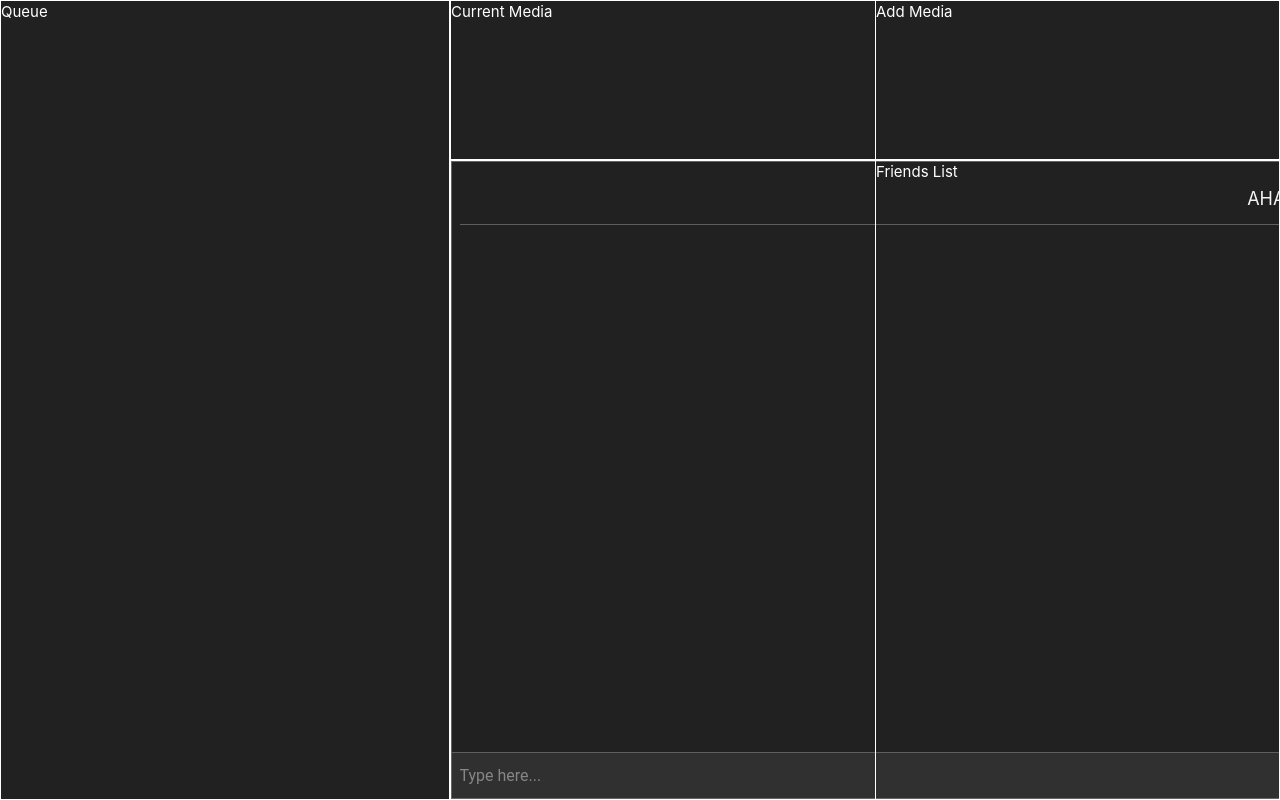
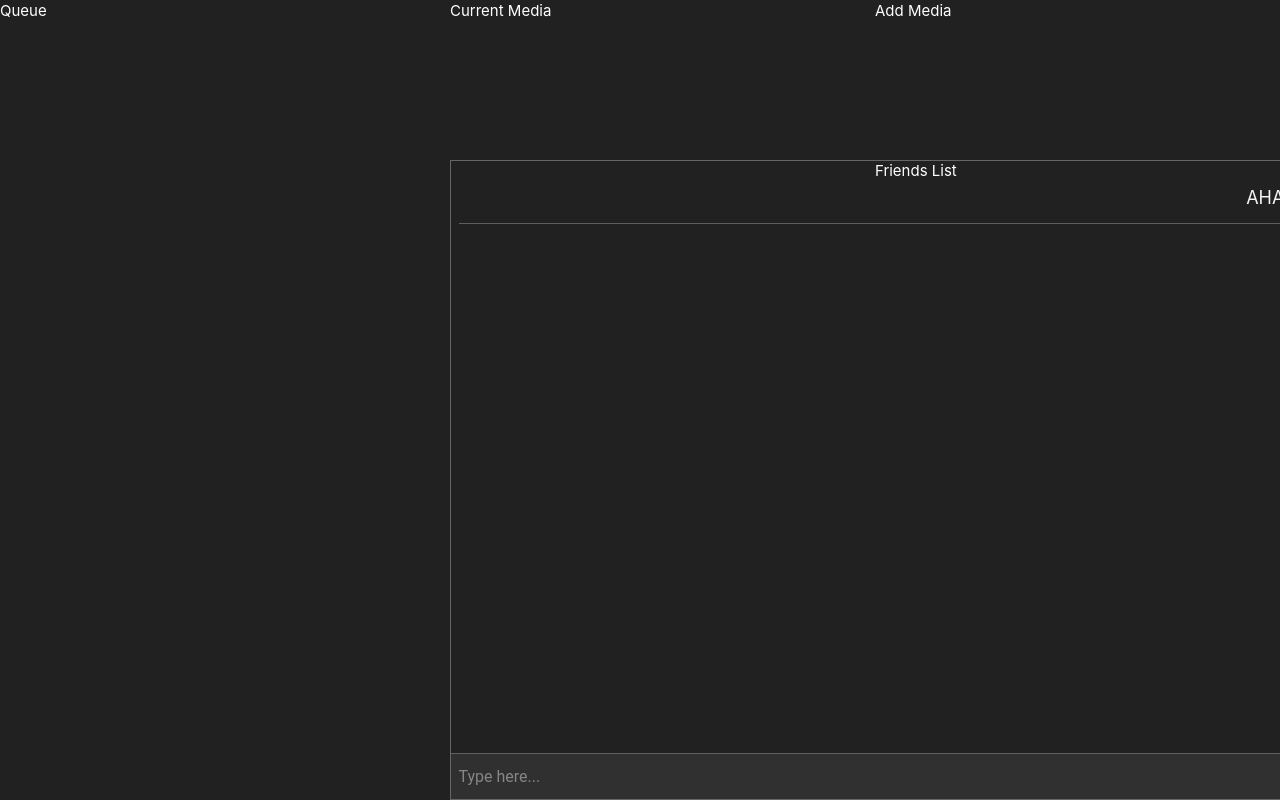
Before and after one commit to biwalsh72/notscreenshare, a Flask app: page / in a window 1280 px wide. Run offline with Flask 2, Linux system fonts and the light colour scheme; some libraries are stand-ins or nearby versions.

Commit message:
Update home.css

```diff
--- a/static/css/home.css
+++ b/static/css/home.css
@@ -260,6 +260,6 @@ input::placeholder {
 }
 
 .col {
-    border: 1px solid white;
+    /*border: 1px solid white;*/
     padding: 0 !important;
 }
```
